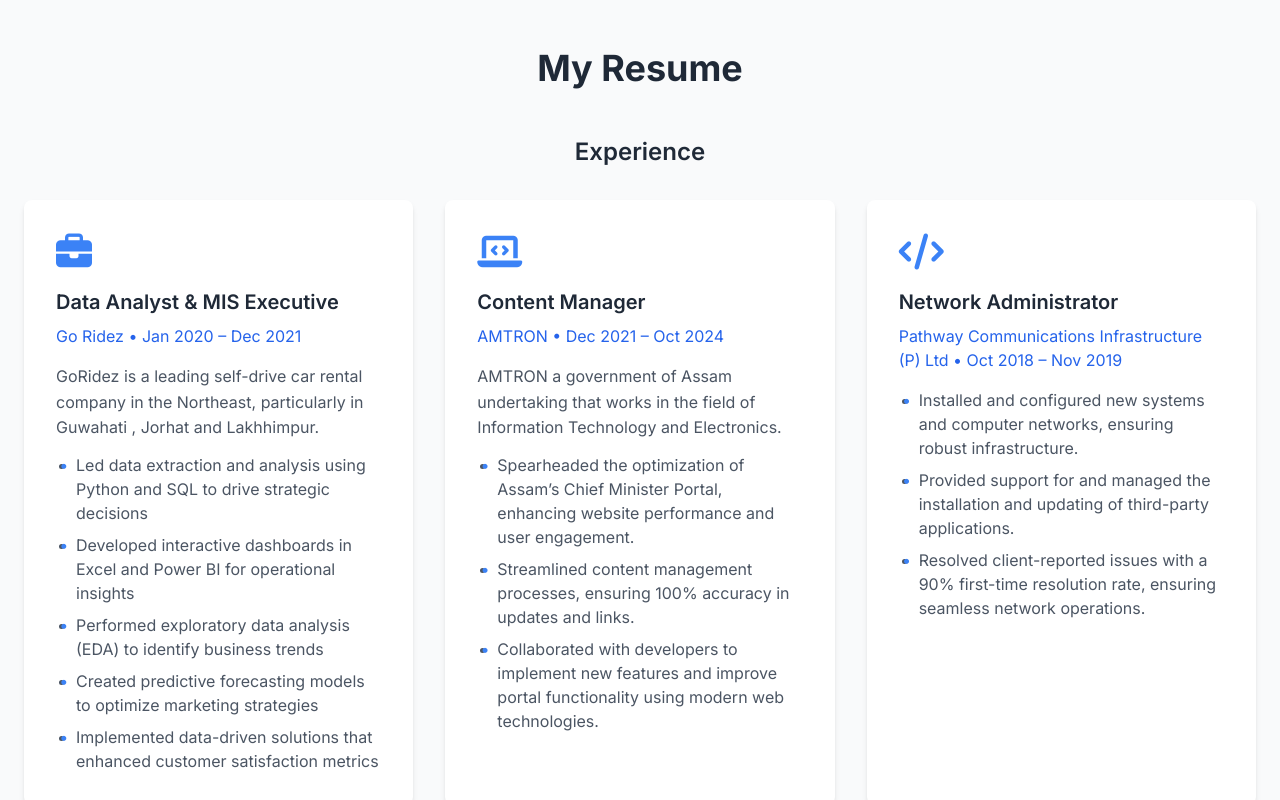
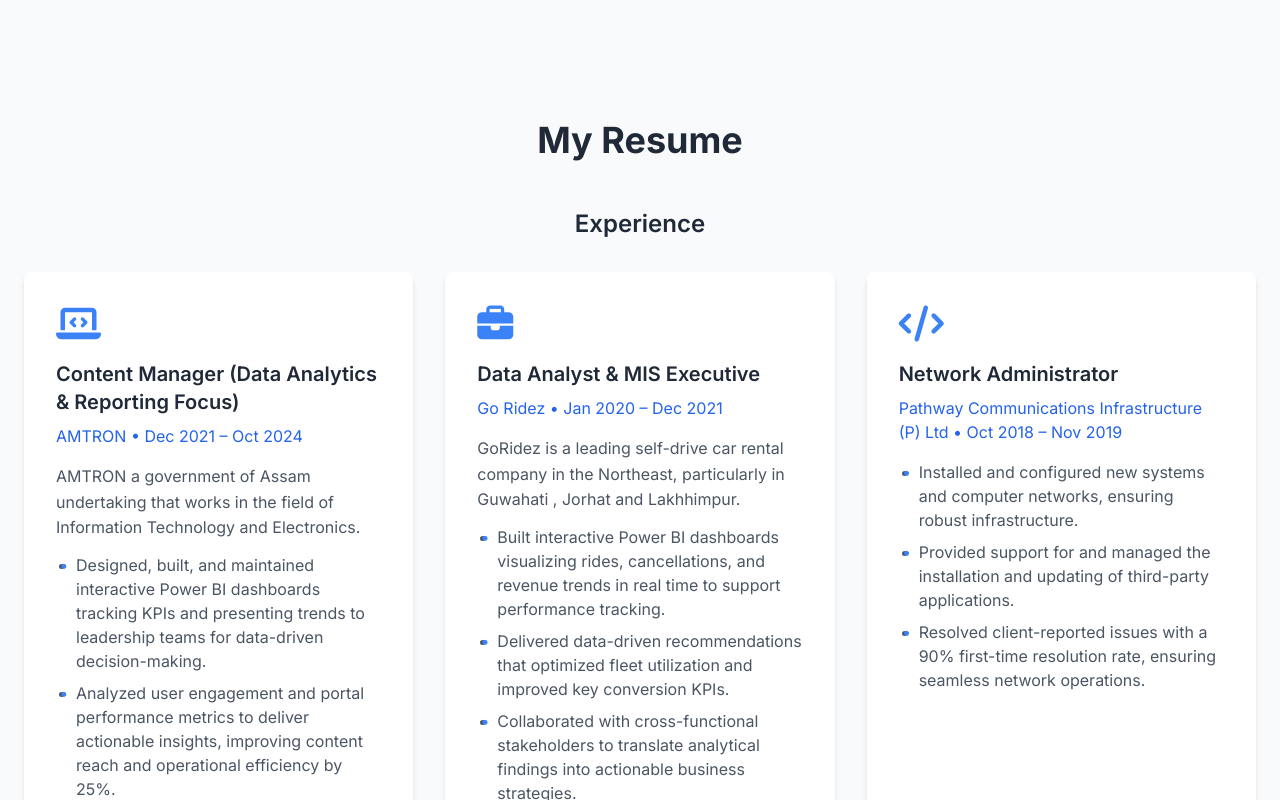
Before and after one commit to Kaushik-talukdar/Kaushik-talukdar.github.io, a plain HTML site: page index.html in a window 1280 px wide. Shown: the part 2000-2800 px from the top of the page. Drawn offline with nearby package versions, Linux system fonts and the light colour scheme.

Commit message:
Update index.html
updated

```diff
--- a/index.html
+++ b/index.html
@@ -77,9 +77,8 @@
                 <div class="md:w-1/2">
                     <h3 class="text-2xl font-semibold mb-4">Who I Am</h3>
                     <p class="text-gray-600 mb-6">
-                        Aspiring Data Scientist with a strong foundation and 2 years of experience as a Data Analyst, proficient in Python, SQL, data analytics, and visualization.
-                        Proven ability to clean, analyze, and interpret complex datasets to solve business challenges. Adept at developing predictive models, creating insightful dashboards, and performing A/B testing.
-                        Currently pursuing PG Certificate Course in Data Science to deepen expertise in machine learning and statistical analysis.
+                        I am a goal-oriented Data Analyst and Content Management Professional with almost 4 years of experience in data analysis, reporting automation, dashboard development, and content operations. Skilled in Python, SQL, Excel (Advanced, Pivot Tables), Power BI, and data management tools, with expertise in data cleaning, data preparation, statistical analysis, predictive modeling, and KPI reporting. I enjoy analyzing complex datasets, developing interactive dashboards using Power BI, and delivering actionable business insights that improve efficiency and optimize operations.
+                        I am proficient at root cause analysis and business intelligence, and have strong critical thinking, problem-solving, and leadership skills.
                     </p>
                     <div class="space-y-3 mb-8">
                         <p class="flex items-center">
@@ -168,7 +167,29 @@
             <div class="mb-16">
                 <h3 class="text-2xl font-semibold text-center mb-8">Experience</h3>
                 <div class="grid grid-cols-1 md:grid-cols-2 lg:grid-cols-3 gap-8">
+
                     <!-- Experience 1 -->
+                    <div class="hover-card p-8 rounded-lg shadow-md">
+                        <div class="text-blue-500 text-4xl mb-4">
+                            <i class="fas fa-laptop-code"></i>
+                        </div>
+                        <h4 class="text-xl font-semibold mb-2">Content Manager (Data Analytics & Reporting Focus)</h4>
+                        <div class="text-blue-600 mb-3">AMTRON • Dec 2021 – Oct 2024</div>
+                        <p class="text-gray-600">
+                            AMTRON a government of Assam undertaking that works in the field of Information Technology and Electronics.
+                        </p>
+                        <ul class="list-disc pl-5 space-y-2">
+
+            <li>Designed, built, and maintained interactive Power BI dashboards tracking KPIs and presenting trends to leadership teams for data-driven decision-making.</li>
+            <li>Analyzed user engagement and portal performance metrics to deliver actionable insights, improving content reach and operational efficiency by 25%.</li>
+            <li>Collaborated with cross-functional teams to standardize content and implement data governance practices, enhancing reliability and consistency across platforms.</li>
+
+
+        </ul>
+                    </div>
+
+
+                    <!-- Experience 2 -->
                     <div class="hover-card p-8 rounded-lg shadow-md">
                         <div class="text-blue-500 text-4xl mb-4">
                             <i class="fas fa-briefcase"></i>
@@ -180,34 +201,16 @@
 
                         </p>
                         <ul class="list-disc pl-5 space-y-2">
-            <li>Led data extraction and analysis using Python and SQL to drive strategic decisions</li>
-            <li>Developed interactive dashboards in Excel and Power BI for operational insights</li>
-            <li>Performed exploratory data analysis (EDA) to identify business trends</li>
-            <li>Created predictive forecasting models to optimize marketing strategies</li>
-            <li>Implemented data-driven solutions that enhanced customer satisfaction metrics</li>
+            <li>Built interactive Power BI dashboards visualizing rides, cancellations, and revenue trends in real time to support performance tracking.</li>
+            <li>Delivered data-driven recommendations that optimized fleet utilization and improved key conversion KPIs.</li>
+            <li>Collaborated with cross-functional stakeholders to translate analytical findings into actionable business strategies.</li>
+            <li>Conducted root-cause analysis to identify drivers of customer churn and operational inefficiencies, guiding corrective actions.</li>
+
 
         </ul>
                     </div>
 
-                    <!-- Experience 2 -->
-                    <div class="hover-card p-8 rounded-lg shadow-md">
-                        <div class="text-blue-500 text-4xl mb-4">
-                            <i class="fas fa-laptop-code"></i>
-                        </div>
-                        <h4 class="text-xl font-semibold mb-2">Content Manager</h4>
-                        <div class="text-blue-600 mb-3">AMTRON • Dec 2021 – Oct 2024</div>
-                        <p class="text-gray-600">
-                            AMTRON a government of Assam undertaking that works in the field of Information Technology and Electronics.
-                        </p>
-                        <ul class="list-disc pl-5 space-y-2">
 
-            <li>Spearheaded the optimization of Assam’s Chief Minister Portal, enhancing website performance and user engagement.</li>
-            <li>Streamlined content management processes, ensuring 100% accuracy in updates and links.</li>
-            <li>Collaborated with developers to implement new features and improve portal functionality using modern web technologies.</li>
-
-
-        </ul>
-                    </div>
 
                     <!-- Experience 3 -->
                     <div class="hover-card p-8 rounded-lg shadow-md">
@@ -245,14 +248,12 @@
 
                         </p>
 
-                        <!---<ul class="list-disc pl-5 space-y-2">
-                            <li>Led data extraction and analysis using Python and SQL to drive strategic decisions</li>
-                            <li>Developed interactive dashboards in Excel and Power BI for operational insights</li>
-                            <li>Performed exploratory data analysis (EDA) to identify business trends</li>
-                            <li>Created predictive forecasting models to optimize marketing strategies</li>
-                            <li>Implemented data-driven solutions that enhanced customer satisfaction metrics</li>
+                        <ul class="list-disc pl-5 space-y-2">
+                            <li>Building projects on Machine Learning using Python, Scikit-learn, and automated performance tracking pipelines</li>
+                            <li>Collaborating with cross-functional teams to convert model outputs into business-ready insights and visual dashboards</li>
 
-                        </ul> -->
+
+                        </ul>
 
                     </div>
 
```
